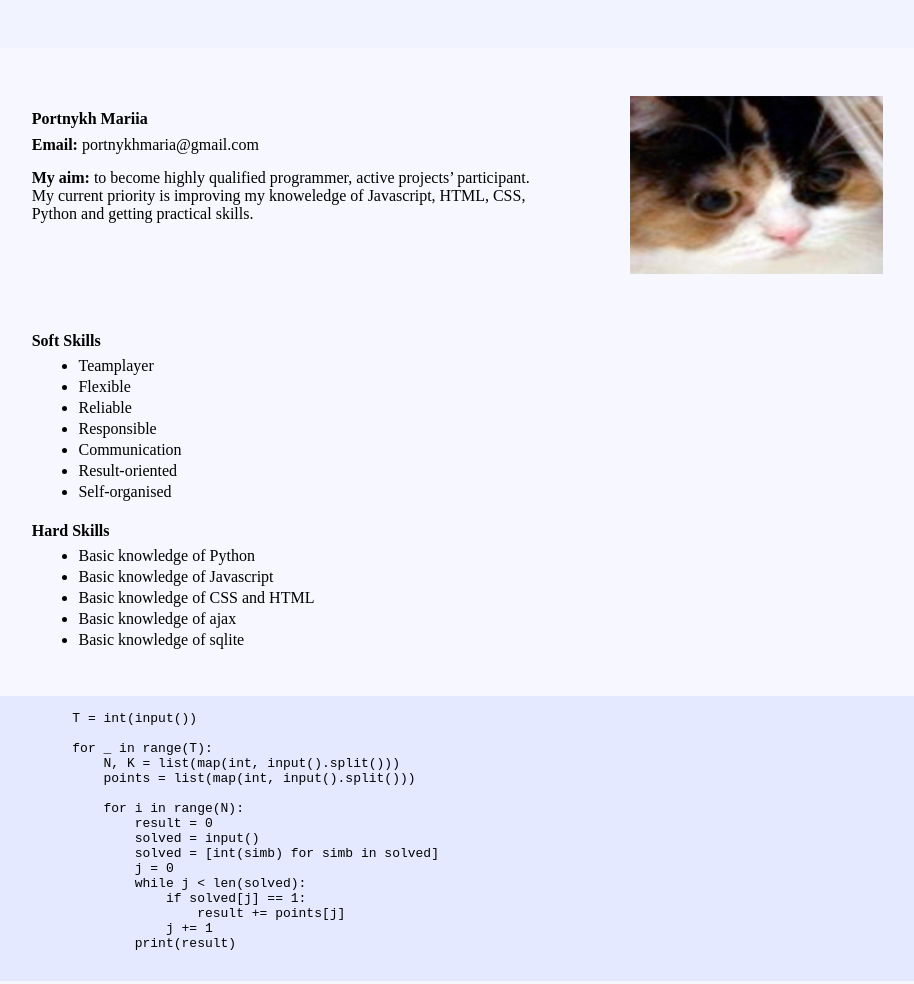
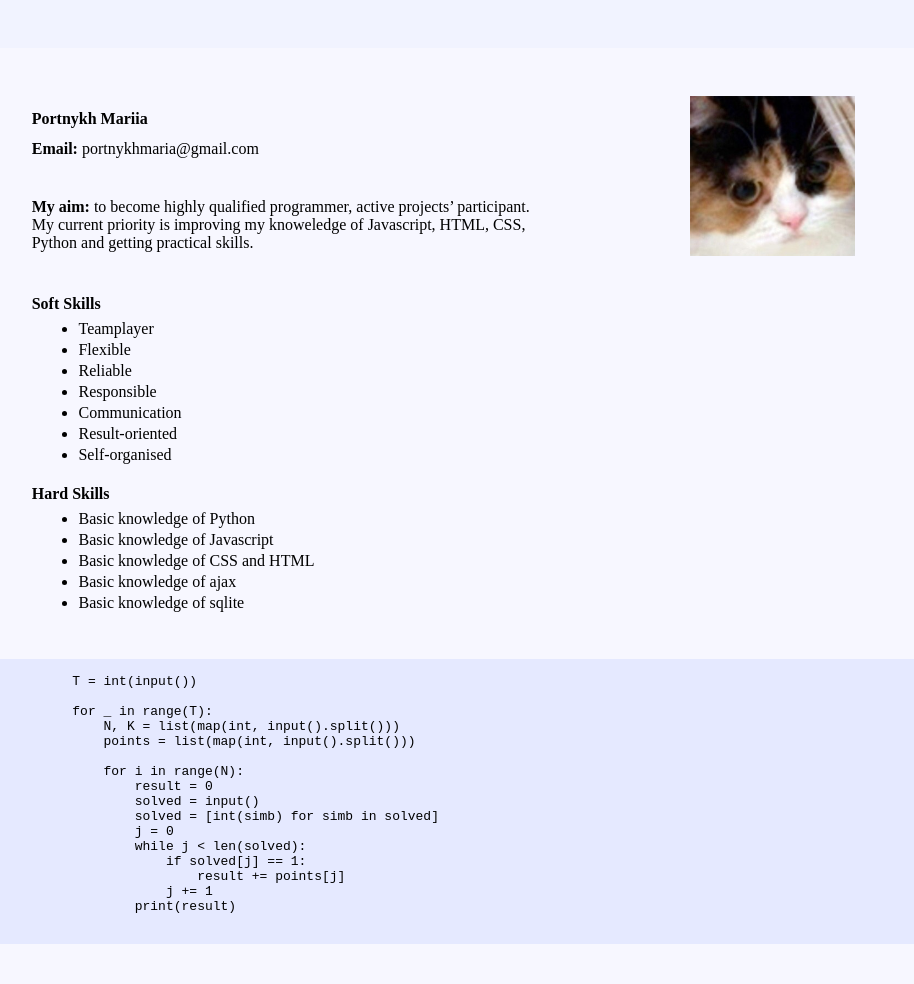
Before and after one commit to MartaGreen/rsschool-cv, a plain HTML site: page index.html in a window 1280 px wide. Shown: the top 984 px of the page, without its empty margins (178-1092 px from the left). Drawn offline with Linux system fonts and the light colour scheme.

Commit message:
feat: add styles

```diff
--- a/assets/css/style.css
+++ b/assets/css/style.css
@@ -17,23 +17,23 @@ body {
     height: 150px;
     position: relative;
     padding: 3% 10% 0px 4%;
-    margin-bottom: 10%;
+    margin-bottom: 6%;
 }
 
 .avatar {
     position: absolute;
-    height: 100%;
-    width: 27%;
-    right: 5%;
+    height: 90%;
+
+    right: 8%;
     top: 20%;
 }
 
 .name {
-    margin-bottom: 1%;
+    margin-bottom: 1.5%;
 }
 
 .myself {
-    margin-top: 15px;
+    margin-top: 5%;
     width: 62%;
 }
 
@@ -56,7 +56,7 @@ li {
 
 .code_example {
     background: rgb(229, 233, 255);
-    border-radius: 5px;
+    border-radius: 7px;
     margin-top: 5%;
     margin-bottom: 6%;
 }
```
